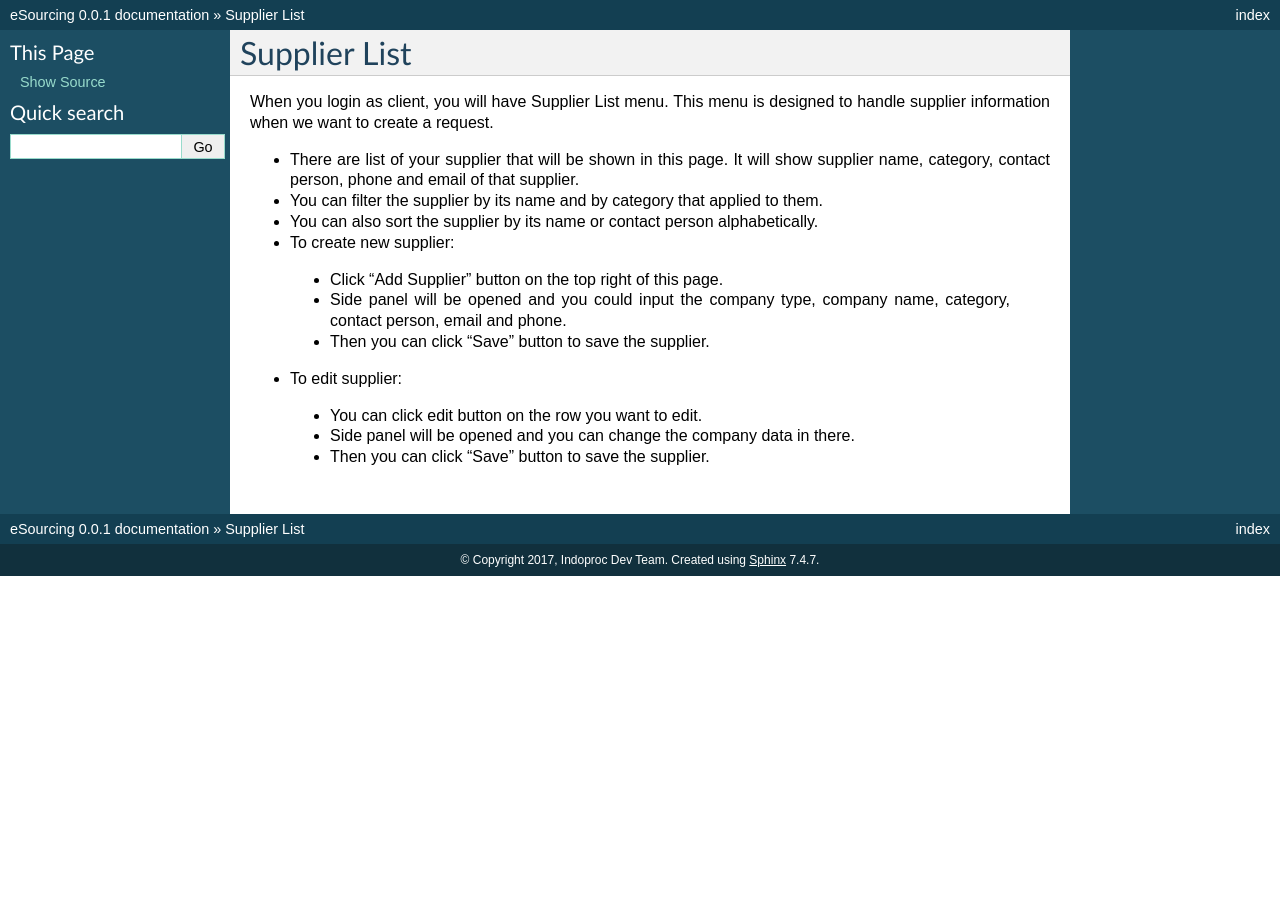
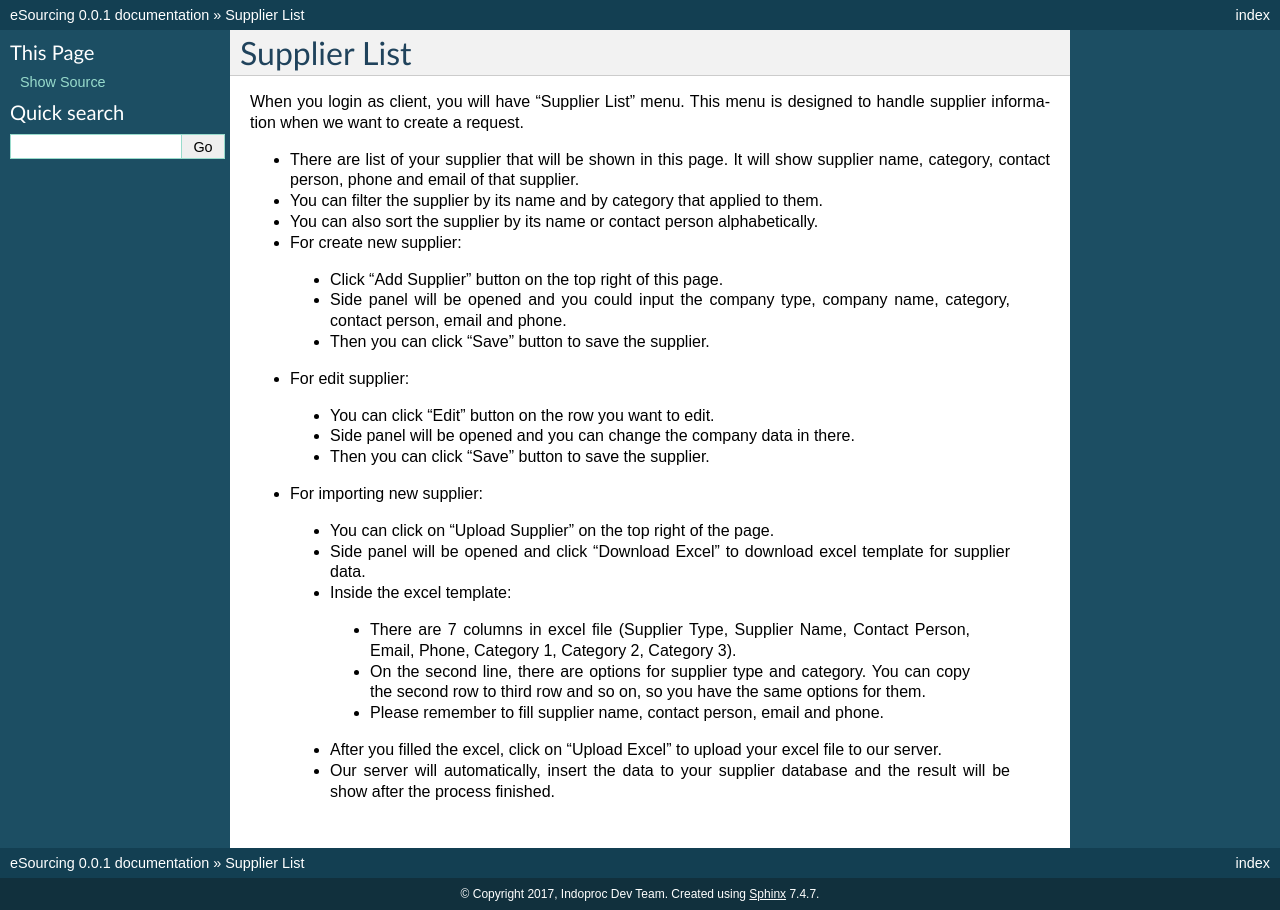
Before and after one commit to ralese/docs, a Sphinx documentation site: the page built from source/Client/supplier_list.rst, in a window 1280 px wide. Built offline with Sphinx 7.4.7, drawn with Linux system fonts in a browser that asks for light colours.

Commit message:
added upload supplier

```diff
--- a/source/Client/supplier_list.rst
+++ b/source/Client/supplier_list.rst
@@ -3,19 +3,32 @@
 Supplier List
 =============
 
-When you login as client, you will have Supplier List menu. This menu is designed to handle supplier information when we want to create a request.
+When you login as client, you will have "Supplier List" menu. This menu is designed to handle supplier information when we want to create a request.
 
 - There are list of your supplier that will be shown in this page. It will show supplier name, category, contact person, phone and email of that supplier.
 - You can filter the supplier by its name and by category that applied to them.
 - You can also sort the supplier by its name or contact person alphabetically.
-- To create new supplier:
+- For create new supplier:
 
  - Click "Add Supplier" button on the top right of this page.
  - Side panel will be opened and you could input the company type, company name, category, contact person, email and phone.
  - Then you can click "Save" button to save the supplier.
 
-- To edit supplier:
+- For edit supplier:
 
- - You can click edit button on the row you want to edit.
+ - You can click "Edit" button on the row you want to edit.
  - Side panel will be opened and you can change the company data in there.
  - Then you can click "Save" button to save the supplier.
+
+- For importing new supplier:
+
+ - You can click on "Upload Supplier" on the top right of the page.
+ - Side panel will be opened and click "Download Excel" to download excel template for supplier data.
+ - Inside the excel template:
+
+  - There are 7 columns in excel file (Supplier Type, Supplier Name, Contact Person, Email, Phone, Category 1, Category 2, Category 3).
+  - On the second line, there are options for supplier type and category. You can copy the second row to third row and so on, so you have the same options for them.
+  - Please remember to fill supplier name, contact person, email and phone.
+
+ - After you filled the excel, click on "Upload Excel" to upload your excel file to our server.
+ - Our server will automatically, insert the data to your supplier database and the result will be show after the process finished.
```
